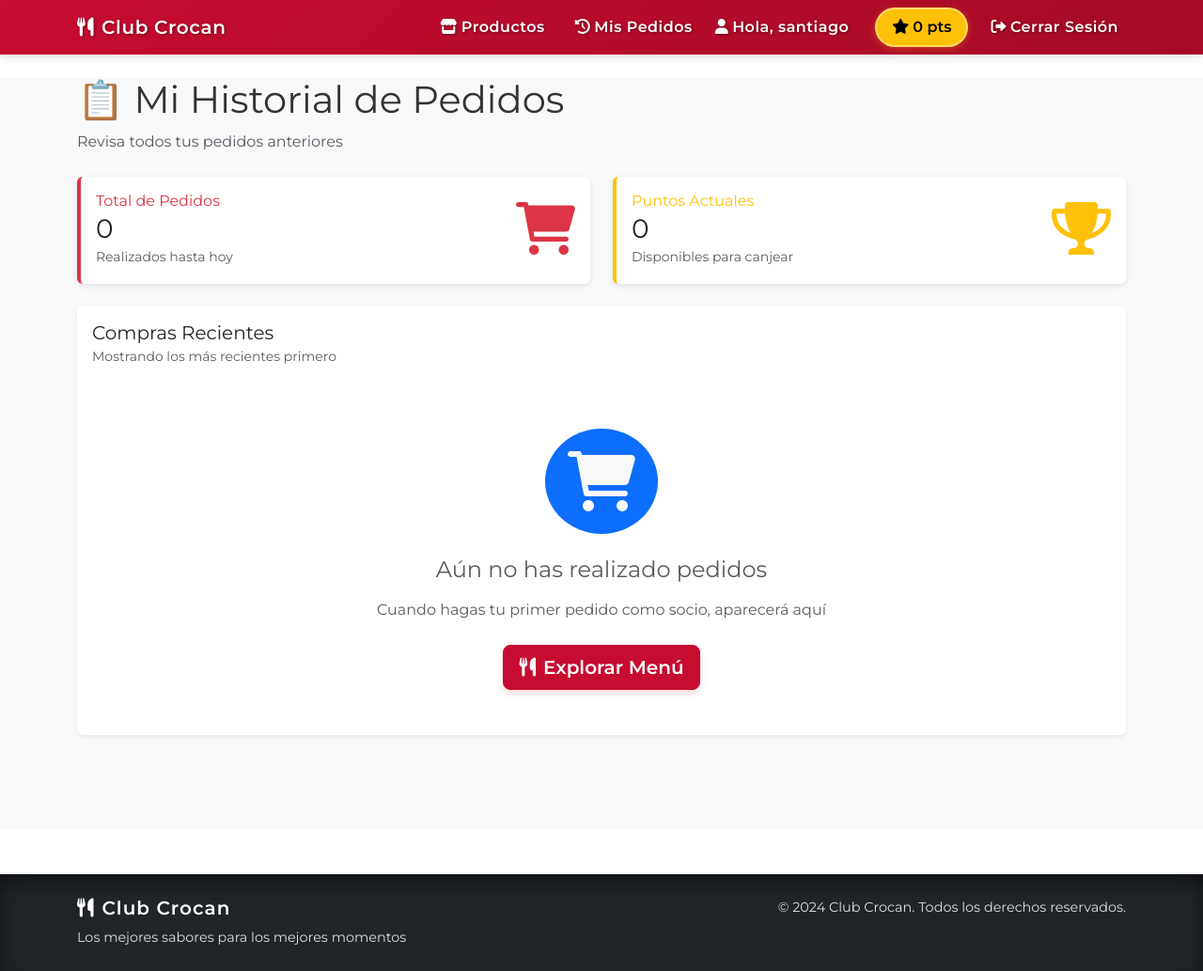
After one commit to santi2025Tanque9/Crocan, a Django app: page /historial-pedidos/ in a window 1280 px wide. The commit adds this page. Shown: the whole page at 94% size. Run offline with Django 4.2, Linux system fonts and the light colour scheme; a user stored in the database is signed in; data that the repository does not hold is empty.

Commit message:
cambios finales

```diff
--- /dev/null
+++ b/applications/historial_pedidos/admin.py
@@ -0,0 +1,3 @@
+from django.contrib import admin
+
+# Register your models here.
--- /dev/null
+++ b/applications/historial_pedidos/apps.py
@@ -0,0 +1,6 @@
+from django.apps import AppConfig
+
+class HistorialPedidosConfig(AppConfig):
+    default_auto_field = 'django.db.models.BigAutoField'
+    name = 'applications.historial_pedidos'  # ← Nombre completo con applications
+    verbose_name = 'Historial de Pedidos'
--- /dev/null
+++ b/applications/historial_pedidos/tests.py
@@ -0,0 +1,3 @@
+from django.test import TestCase
+
+# Create your tests here.
--- /dev/null
+++ b/applications/historial_pedidos/views.py
@@ -0,0 +1,3 @@
+from django.shortcuts import render
+
+# Create your views here.
--- a/applications/users/urls.py
+++ b/applications/users/urls.py
@@ -11,7 +11,10 @@ urlpatterns = [
     path('login/', views.login_view, name='login'),
     path('registro/', views.registro, name='registro'),
     path('logout/', views.logout_view, name='logout'),
-
+    # Nuevas URLs para historial
+    path('historial-pedidos/', views.historial_pedidos, name='historial_pedidos'),
+    #path('detalle-pedido/<int:pedido_id>/', views.detalle_pedido, name='detalle_pedido'),
+    path('detalle-pedido/<int:pedido_id>/', views.detalle_pedido, name='detalle_pedido'),
     # --- Recuperación de contraseña ---
 
 
--- a/applications/users/views.py
+++ b/applications/users/views.py
@@ -1,9 +1,11 @@
-
 from django.shortcuts import render, redirect
 from django.contrib.auth import authenticate, login, logout
 from .forms import RegistroForm, LoginForm
 from .models import Usuario
 from django.contrib.auth.decorators import login_required
+from applications.historial_pedidos.models import Order, OrderItem
+
+from applications.historial_pedidos.models import Order, OrderItem
 
 def registro(request):
     if request.method == 'POST':
@@ -42,3 +44,41 @@ def logout_view(request):
 def home(request):
     # Cambiar para que redirija al home en lugar de a productos
     return render(request, 'home.html')
+
+
+
+@login_required
+def historial_pedidos(request):
+    """Vista para mostrar el historial de pedidos del socio"""
+    # Obtener todos los pedidos del usuario, ordenados por fecha descendente
+    pedidos = Order.objects.filter(customer=request.user).select_related().prefetch_related('items')
+
+    # Calcular estadísticas
+    total_pedidos = pedidos.count()
+    total_gastado = sum(pedido.total for pedido in pedidos)
+    total_puntos_ganados = sum(pedido.points_earned for pedido in pedidos)
+
+    context = {
+        'pedidos': pedidos,
+        'total_pedidos': total_pedidos,
+        'total_gastado': total_gastado,
+        'total_puntos_ganados': total_puntos_ganados,
+    }
+
+    return render(request, 'users/historial_pedidos.html', context)
+
+@login_required
+def detalle_pedido(request, pedido_id):
+    """Vista para mostrar los detalles de un pedido específico"""
+    try:
+        pedido = Order.objects.get(id=pedido_id, customer=request.user)
+        items_pedido = pedido.items.all().select_related('product')
+    except Order.DoesNotExist:
+        return redirect('users_app:historial_pedidos')
+
+    context = {
+        'pedido': pedido,
+        'items_pedido': items_pedido,
+    }
+
+    return render(request, 'users/detalle_pedido.html', context)
--- a/club_crocan/settings/base.py
+++ b/club_crocan/settings/base.py
@@ -37,10 +37,10 @@ INSTALLED_APPS = [
     'django.contrib.contenttypes',
     'django.contrib.sessions',
     'django.contrib.messages',
-    'django.contrib.staticfiles',
-    #Apps local
+    'django.contrib.staticfiles', #Apps local
     'applications.products',  # Agregar esta línea
     'applications.users',
+    'applications.historial_pedidos',
 ]
 AUTH_USER_MODEL = 'users.Usuario'
 
--- a/templates/base.html
+++ b/templates/base.html
@@ -239,6 +239,11 @@
         font-size: 0.9rem;
         color: #ddd;
     }
+    .border-danger {
+    border-left: 4px solid #dc3545 !important;
+}
+
+/* Opcional: Si quieres un rojo más específico */
 
     /* Responsive tweaks */
     @media (max-width: 767.98px) {
@@ -260,41 +265,63 @@
 
 </head>
 <body>
-    <!-- Navbar -->
-    <nav class="navbar navbar-expand-lg navbar-dark navbar-custom">
+    <!-- Navbar Rediseñado -->
+    <nav class="navbar navbar-expand-lg navbar-dark navbar-custom sticky-top">
         <div class="container">
+            <!-- Logo -->
             <a class="navbar-brand fw-bold" href="{% url 'users_app:home' %}">
                 <i class="fas fa-utensils me-2"></i>Club Crocan
             </a>
 
-            <div class="navbar-nav ms-auto">
+            <!-- Botón Hamburguesa -->
+            <button class="navbar-toggler" type="button" data-bs-toggle="collapse" data-bs-target="#navbarContent"
+                    aria-controls="navbarContent" aria-expanded="false" aria-label="Toggle navigation">
+                <span class="navbar-toggler-icon"></span>
+            </button>
+
+            <!-- Contenido del Navbar -->
+            <div class="collapse navbar-collapse" id="navbarContent">
+                <div class="navbar-nav ms-auto align-items-center">
+
+                        <a class="nav-link me-3" href="{% url 'products:product_list' %}">
+                            <i class="fas fa-store me-1"></i>Productos
+                        </a>
                     {% if user.is_authenticated %}
-                    <div class="d-flex align-items-center">
-                        <div class="user-info me-3">
-                            <span class="user-name">
+                        <!-- Enlace a Productos -->
+
+
+                        <!-- Mis Pedidos -->
+                        <a class="nav-link me-3" href="{% url 'users_app:historial_pedidos' %}">
+                            <i class="fas fa-history me-1"></i>Mis Pedidos
+                        </a>
+
+                        <!-- Información del Usuario -->
+                        <div class="d-flex align-items-center me-3">
+                            <span class="user-name me-3">
                                 <i class="fas fa-user me-1"></i>Hola, {{ user.nombre }}
                             </span>
-
                             <span class="user-points">
                                 <i class="fas fa-star me-1"></i>{{ user.puntos }} pts
                             </span>
+                        </div>
 
-                        </div>
-                        <a class="nav-link" href="{% url 'users_app:logout' %}">
+                        <!-- Cerrar Sesión -->
+                        <a class="nav-link btn btn-outline-light btn-sm" href="{% url 'users_app:logout' %}">
                             <i class="fas fa-sign-out-alt me-1"></i>Cerrar Sesión
                         </a>
-                    </div>
                     {% else %}
+                        <!-- Para usuarios no autenticados -->
                         <a class="nav-link" href="{% url 'users_app:login' %}">
                             <i class="fas fa-sign-in-alt me-1"></i>Iniciar Sesión
                         </a>
                     {% endif %}
                 </div>
             </div>
+        </div>
     </nav>
 
     <!-- Main Content -->
-    <main>
+    <main class="min-vh-100 bg-light">
         {% block content %}
         {% endblock %}
     </main>
--- /dev/null
+++ b/templates/users/historial_pedidos.html
@@ -0,0 +1,176 @@
+{% extends 'base.html' %}
+{% load static %}
+
+{% block content %}
+<div class="container mt-4">
+    <div class="row">
+        <div class="col-12">
+            <!-- Header Simplificado -->
+            <div class="mb-4">
+                <h1 class="mb-2">📋 Mi Historial de Pedidos</h1>
+                <p class="text-muted mb-0">Revisa todos tus pedidos anteriores</p>
+            </div>
+
+            <!-- Tarjetas de Resumen Finales -->
+            <div class="row mb-4">
+            <div class="col-md-6">
+                <div class="card border-danger">  <!-- Cambiado de border-primary a border-danger -->
+                    <div class="card-body">
+                        <div class="d-flex justify-content-between align-items-center">
+                            <div>
+                                <h6 class="card-title text-danger mb-1">Total de Pedidos</h6>  <!-- Cambiado a text-danger -->
+                                <h3 class="mb-0">{{ total_pedidos }}</h3>
+                                <small class="text-muted">Realizados hasta hoy</small>
+                            </div>
+                            <div class="display-4 text-danger">  <!-- Cambiado a text-danger -->
+                                <i class="fas fa-shopping-cart"></i>
+                            </div>
+                        </div>
+                    </div>
+                </div>
+            </div>
+            <div class="col-md-6">
+                <div class="card border-warning">
+                    <div class="card-body">
+                        <div class="d-flex justify-content-between align-items-center">
+                            <div>
+                                <h6 class="card-title text-warning mb-1">Puntos Actuales</h6>
+                                <h3 class="mb-0">{{ user.puntos }}</h3>
+                                <small class="text-muted">Disponibles para canjear</small>
+                            </div>
+                            <div class="display-4 text-warning">
+                                <i class="fas fa-trophy"></i>
+                            </div>
+                        </div>
+                    </div>
+                </div>
+            </div>
+        </div>
+
+            <!-- Lista de Pedidos - Orden Invertido -->
+            <div class="card shadow-sm">
+                <div class="card-header bg-white border-bottom-0 py-3">
+                    <h5 class="mb-0">Compras Recientes</h5>
+                    <small class="text-muted">Mostrando los más recientes primero</small>
+                </div>
+                <div class="card-body p-0">
+                    {% if pedidos %}
+                        <div class="table-responsive">
+                            <table class="table table-hover mb-0">
+                                <thead class="table-light">
+                                    <tr>
+                                        <th class="ps-4">Fecha y Hora</th>
+                                        <th>Total</th>
+                                        <th>Acciones</th>
+                                    </tr>
+                                </thead>
+                                <tbody>
+                                    {% for pedido in pedidos reversed %}
+                                    <tr class="align-middle">
+                                        <td class="ps-4">
+                                            <div class="d-flex align-items-center">
+                                                <div class="me-3 text-primary">
+                                                    {% if forloop.first %}
+                                                    <i class="fas fa-bolt fa-lg text-success"></i>
+                                                    {% else %}
+                                                    <i class="fas fa-receipt fa-lg"></i>
+                                                    {% endif %}
+                                                </div>
+                                                <div>
+                                                    <strong class="d-block">{{ pedido.created_at|date:"d/m/Y" }}</strong>
+                                                    <small class="text-muted">{{ pedido.created_at|date:"H:i" }} hs</small>
+                                                </div>
+                                            </div>
+                                        </td>
+                                        <td>
+                                            <span class="fw-bold fs-5 text-success">${{ pedido.total }}</span>
+                                            <br>
+                                            <small class="text-muted">
+                                                <i class="fas fa-star text-warning me-1"></i>
+                                                +{{ pedido.points_earned }} puntos
+                                            </small>
+                                        </td>
+                                        <td>
+                                            <div class="btn-group" role="group">
+                                                <a href="{% url 'users_app:detalle_pedido' pedido.id %}"
+                                                   class="btn btn-outline-primary btn-sm">
+                                                    <i class="fas fa-eye me-1"></i>Ver Detalle
+                                                </a>
+                                            </div>
+                                        </td>
+                                    </tr>
+                                    {% endfor %}
+                                </tbody>
+                            </table>
+                        </div>
+                    {% else %}
+                        <!-- Estado vacío -->
+                        <div class="text-center py-5">
+                            <div class="mb-4">
+                                <i class="fas fa-shopping-cart fa-4x text-light bg-primary rounded-circle p-4"></i>
+                            </div>
+                            <h4 class="text-muted mb-3">Aún no has realizado pedidos</h4>
+                            <p class="text-muted mb-4">Cuando hagas tu primer pedido como socio, aparecerá aquí</p>
+                            <a href="{% url 'products:product_list' %}" class="btn btn-primary btn-lg">
+                                <i class="fas fa-utensils me-2"></i>Explorar Menú
+                            </a>
+                        </div>
+                    {% endif %}
+                </div>
+            </div>
+
+            <!-- Información adicional -->
+            {% if pedidos %}
+            <div class="mt-4">
+                <div class="alert alert-info border-0 bg-light">
+                    <div class="d-flex">
+                        <div class="me-3">
+                            <i class="fas fa-lightbulb text-warning fa-lg"></i>
+                        </div>
+                        <div>
+                            <h6 class="alert-heading mb-2">💡 Tip: Usa tus puntos</h6>
+                            <p class="mb-0">Recuerda que puedes canjear tus {{ user.puntos }} puntos por descuentos en tus próximos pedidos. ¡Aprovechalos!</p>
+                        </div>
+                    </div>
+                </div>
+            </div>
+            {% endif %}
+        </div>
+    </div>
+</div>
+
+<style>
+.card {
+    border: none;
+    box-shadow: 0 0.125rem 0.375rem rgba(0, 0, 0, 0.1);
+    transition: box-shadow 0.15s ease-in-out;
+}
+
+.card:hover {
+    box-shadow: 0 0.25rem 0.75rem rgba(0, 0, 0, 0.15);
+}
+
+.table > tbody > tr:hover {
+    background-color: rgba(0, 123, 255, 0.04);
+}
+
+.border-primary {
+    border-left: 4px solid #007bff !important;
+}
+
+.border-warning {
+    border-left: 4px solid #ffc107 !important;
+}
+
+.btn-outline-primary:hover {
+    transform: translateY(-1px);
+    transition: all 0.15s ease;
+}
+
+/* Destacar el pedido más reciente */
+.table > tbody > tr:first-child {
+    background-color: rgba(40, 167, 69, 0.05);
+    border-left: 3px solid #28a745;
+}
+</style>
+{% endblock %}
```
Also changed, not shown: applications/historial_pedidos/models.py (added, +38 -0 lines), templates/users/detalle_pedido.html (added, +154 -0 lines), applications/historial_pedidos/__init__.py (added), applications/historial_pedidos/migrations/__init__.py (added). Lines whose indentation alone changed are shown as unchanged.
